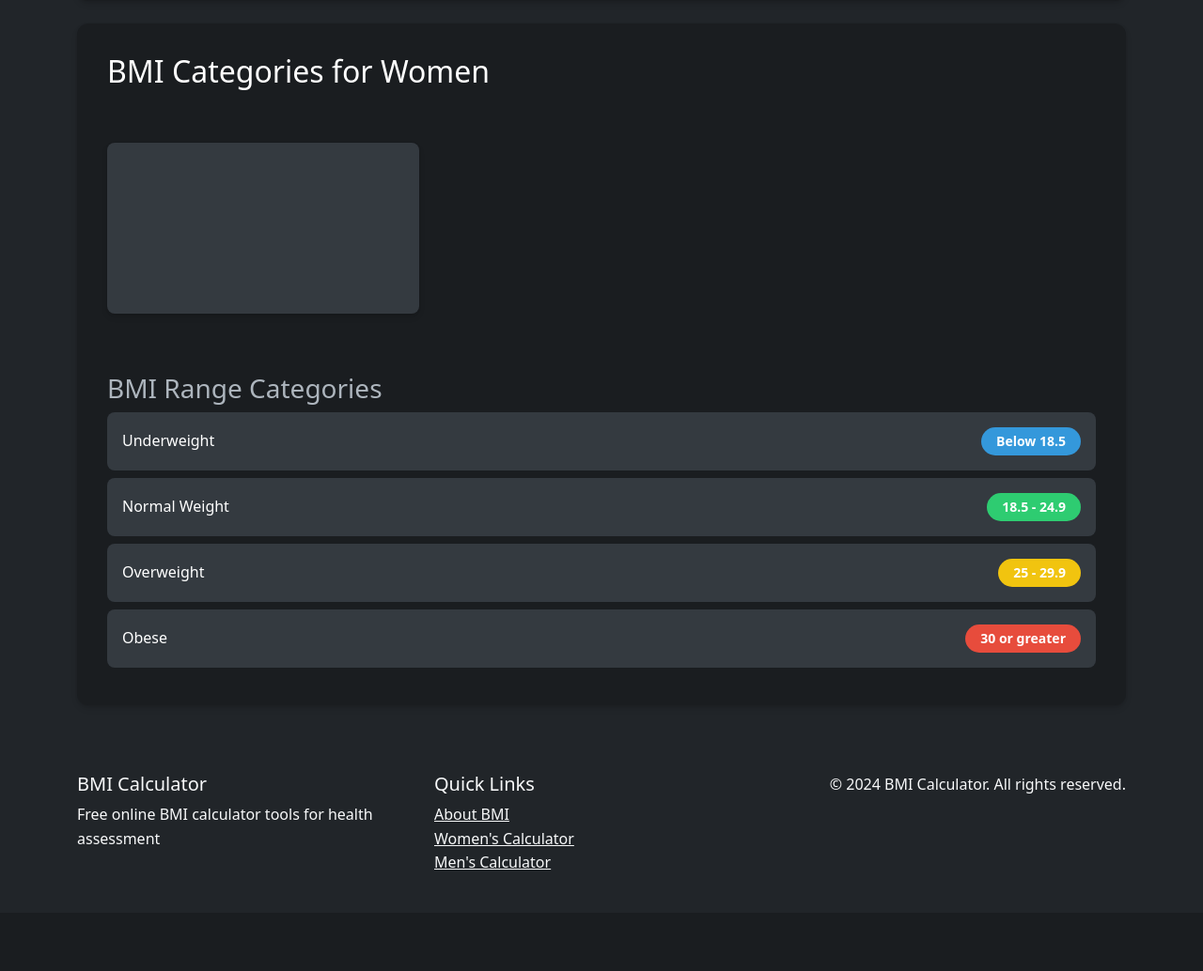
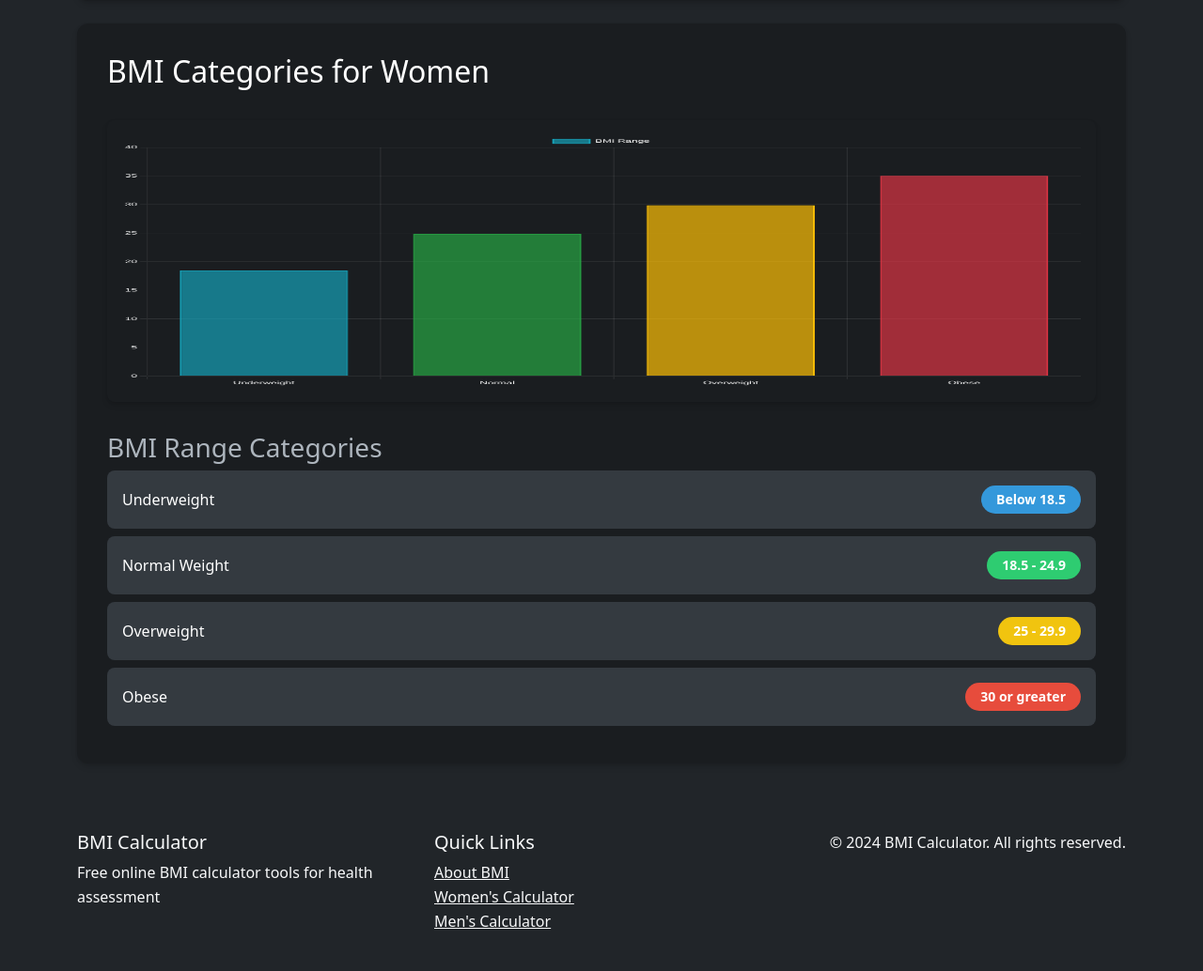
Before and after one commit to bmicalculators/bmicalculators.github.io, a Flask app: page /bmi-women in a window 1280 px wide. Shown: the part 736-1770 px from the top of the page at 94% size. Before the commit the page ends 1662 px from the top, so only its background shows below. Run offline with Flask 3, Linux system fonts and the light colour scheme; a map, chart or similar area stays blank.

Commit message:
Agent query: Are the BMI charts now displaying correctly on both the men's and women's BMI calculator pages?
Fix: Restore BMI chart display on calculator pages.  Addresses styling and Chart.js configuration issues.

Screenshot: https://storage.googleapis.com/screenshot-production-us-central1/58bd47f8-c750-466c-b9c6-5d0e8394349c/9571c0ad-3d80-4a8f-a9e7-f2fb3bf7c07e.jpg

```diff
--- a/static/css/style.css
+++ b/static/css/style.css
@@ -310,11 +310,19 @@
 
 /* Chart styling */
 #bmiChart {
+    height: 300px !important;
     margin: 2rem 0;
+    padding: 1rem;
+    background: var(--bg-darker);
     border-radius: 8px;
-    background: #343a40;
-    padding: 1rem;
     box-shadow: var(--card-shadow);
+}
+
+.chart-container {
+    position: relative;
+    margin: auto;
+    height: 300px;
+    width: 100%;
 }
 
 /* Age-specific advice styling */
--- a/static/js/bmi-calculator.js
+++ b/static/js/bmi-calculator.js
@@ -25,13 +25,13 @@
             data: {
                 labels: ['Underweight', 'Normal', 'Overweight', 'Obese'],
                 datasets: [{
-                    label: 'BMI Ranges',
+                    label: 'BMI Range',
                     data: [18.5, 24.9, 29.9, 35],
                     backgroundColor: [
-                        'rgba(23, 162, 184, 0.5)',  // Info
-                        'rgba(40, 167, 69, 0.5)',   // Success
-                        'rgba(255, 193, 7, 0.5)',   // Warning
-                        'rgba(220, 53, 69, 0.5)'    // Danger
+                        'rgba(23, 162, 184, 0.7)',  // Info - Underweight
+                        'rgba(40, 167, 69, 0.7)',   // Success - Normal
+                        'rgba(255, 193, 7, 0.7)',   // Warning - Overweight
+                        'rgba(220, 53, 69, 0.7)'    // Danger - Obese
                     ],
                     borderColor: [
                         'rgb(23, 162, 184)',
@@ -39,15 +39,37 @@
                         'rgb(255, 193, 7)',
                         'rgb(220, 53, 69)'
                     ],
-                    borderWidth: 1
+                    borderWidth: 2
                 }]
             },
             options: {
                 responsive: true,
+                maintainAspectRatio: false,
                 scales: {
                     y: {
                         beginAtZero: true,
-                        max: 40
+                        max: 40,
+                        grid: {
+                            color: 'rgba(255, 255, 255, 0.1)'
+                        },
+                        ticks: {
+                            color: '#ffffff'
+                        }
+                    },
+                    x: {
+                        grid: {
+                            color: 'rgba(255, 255, 255, 0.1)'
+                        },
+                        ticks: {
+                            color: '#ffffff'
+                        }
+                    }
+                },
+                plugins: {
+                    legend: {
+                        labels: {
+                            color: '#ffffff'
+                        }
                     }
                 }
             }
--- a/templates/base.html
+++ b/templates/base.html
@@ -43,6 +43,8 @@
     <link href="https://cdn.jsdelivr.net/npm/bootstrap@5.3.0/dist/css/bootstrap.min.css" rel="stylesheet">
     <!-- Font Awesome -->
     <link rel="stylesheet" href="https://cdnjs.cloudflare.com/ajax/libs/font-awesome/6.0.0/css/all.min.css">
+    <!-- Chart.js -->
+    <script src="https://cdn.jsdelivr.net/npm/chart.js"></script>
     <!-- Custom CSS -->
     <link href="{{ url_for('static', filename='css/style.css') }}" rel="stylesheet">
 
```
